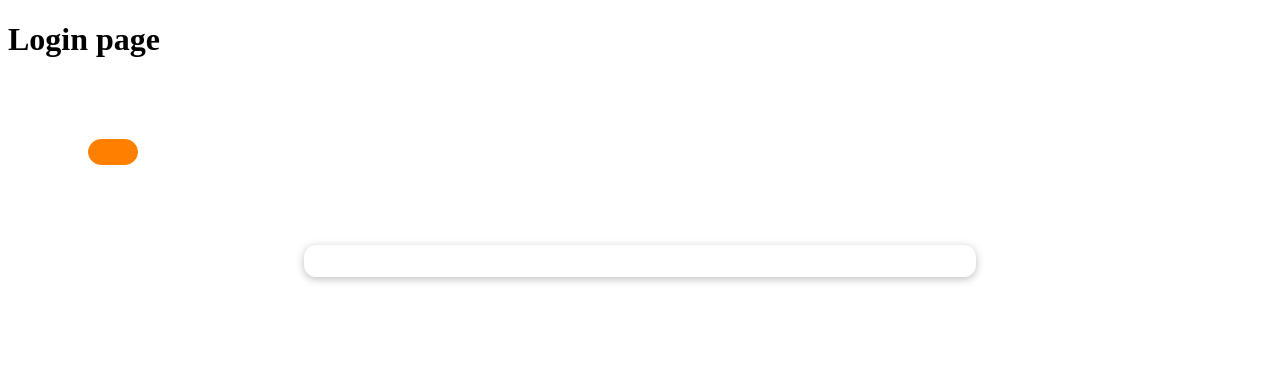
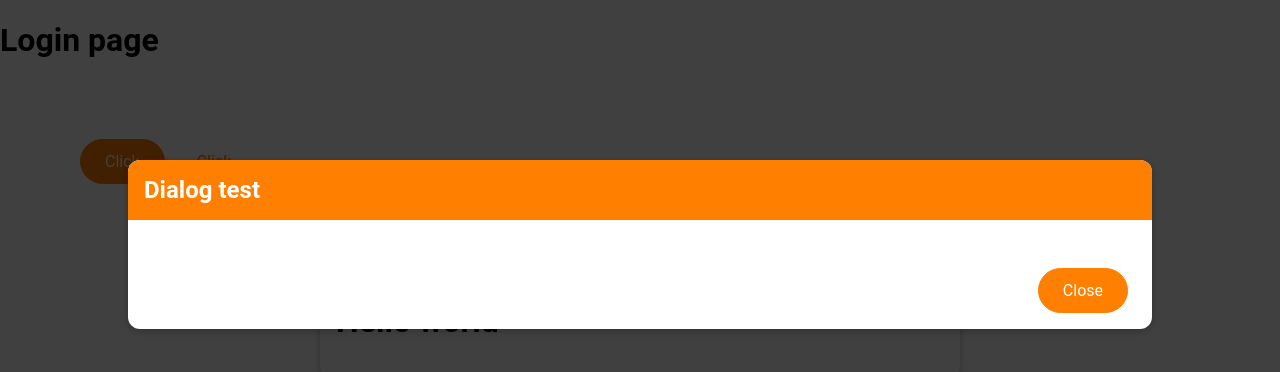
Before and after one commit to chat-io/chat_vue-frontend, a Vue app: page /login in a window 1280 px wide. Shown: the top 372 px of the page. Built offline with nearby package versions, Linux system fonts and the light colour scheme.

Commit message:
debug: import path 수정 및 minor debug

```diff
--- a/src/App.vue
+++ b/src/App.vue
@@ -5,3 +5,17 @@
 <script setup>
 // import TestComponent from "./components/TestComponent.vue";
 </script>
+
+<style>
+* {
+  box-sizing: border-box;
+}
+
+html {
+  font-family: "Roboto", sans-serif;
+}
+
+body {
+  margin: 0;
+}
+</style>
--- a/src/components/ui/BaseSpinner.vue
+++ b/src/components/ui/BaseSpinner.vue
@@ -3,3 +3,7 @@
 <script setup>
 console.log("base");
 </script>
+
+<style scoped>
+/*  */
+</style>
--- a/src/pages/auth/UserLogin.vue
+++ b/src/pages/auth/UserLogin.vue
@@ -2,23 +2,30 @@
   <h1>Login page</h1>
 
   <div>
-    <BaseButton />
+    <BaseButton>Click</BaseButton>
+    <BaseButton mode="flat">Click</BaseButton>
   </div>
 
   <div>
-    <BaseCard />
+    <BaseCard><h1>Hello world</h1></BaseCard>
   </div>
 
   <div>
-    <BaseDialog />
+    <BaseDialog title="Dialog test" :show="!!error" @close="closeDialog" />
   </div>
 </template>
 
 <script setup>
-import BaseButton from "../../components/ui/BaseButton.vue";
-import BaseCard from "../../components/ui/BaseCard.vue";
-import BaseDialog from "../../components/ui/BaseDialog.vue";
+// import BaseButton from "../../components/ui/BaseButton.vue";
+// import BaseCard from "../../components/ui/BaseCard.vue";
+// import BaseDialog from "../../components/ui/BaseDialog.vue";
 // import BaseSpinner from '../../components/ui/BaseSpiner.vue'
+import { ref } from "vue";
+
+const error = ref(true);
+const closeDialog = () => {
+  error.value = !error.value;
+};
 
 console.log("login page");
 </script>
```
Also changed, not shown: src/main.js (+10 -0 lines).
